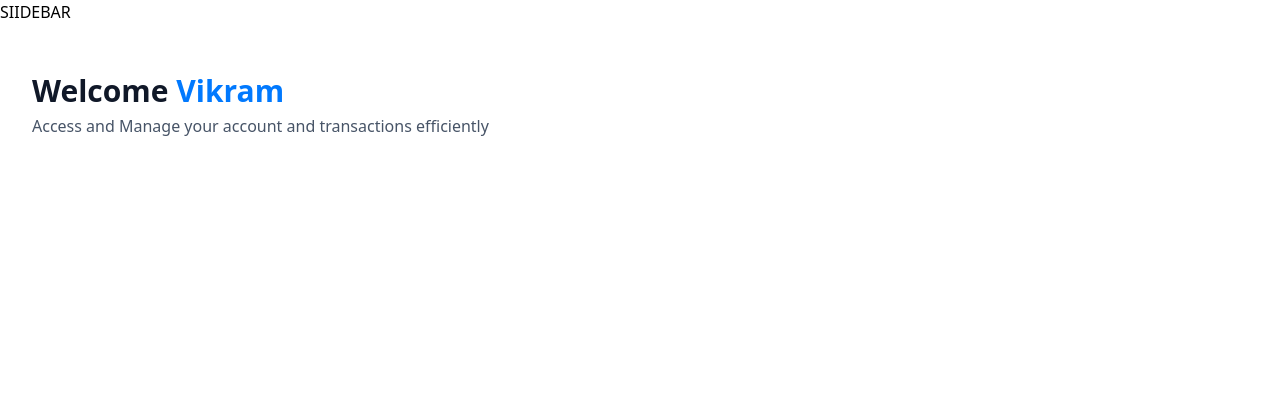
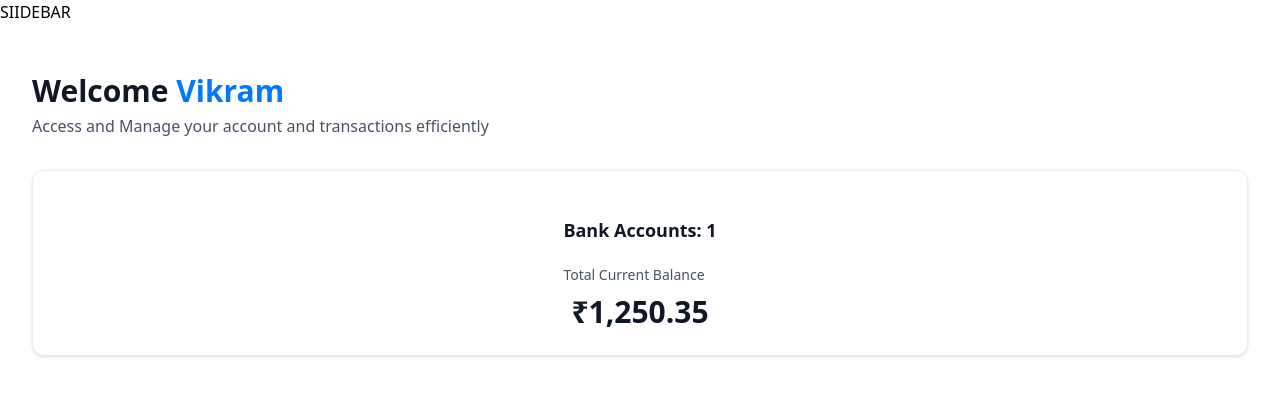
Before and after one commit to vikram10-6/Horizon, a Next.js app: page / in a window 1280 px wide. Shown: the top 396 px of the page. Built offline with nearby package versions, Linux system fonts and the light colour scheme.

Commit message:
Add basic user Interface

```diff
--- a/app/(root)/page.tsx
+++ b/app/(root)/page.tsx
@@ -1,23 +1,30 @@
-import HeaderBox from '@/components/ui/HeaderBox'
-import React from 'react'
+import TotalBalanceBox from "@/components/TotalBalanceBox";
+import HeaderBox from "@/components/ui/HeaderBox";
+import React from "react";
 
 const Home = () => {
-    const loggedIn = {firstName:'Vikram'}
+  const loggedIn = { firstName: "Vikram" };
 
   return (
-    <section className='home'>
+    <section className="home">
       <div className="home-content">
         <header className="home-header">
           <HeaderBox
-                    type = "greeting"
-                    title = "Welcome"
-                    user = {loggedIn?.firstName || 'Guest'}
-                    subtext = "Access and Manage your account and transactions efficiently"
+            type="greeting"
+            title="Welcome"
+            user={loggedIn?.firstName || "Guest"}
+            subtext="Access and Manage your account and transactions efficiently"
+          />
+
+          <TotalBalanceBox
+            accounts={[]}
+            totalBanks={1}
+            totalCurrentBalance={1250.35}
           />
         </header>
       </div>
     </section>
-  )
-}
+  );
+};
 
-export default Home
+export default Home;
--- a/app/globals.css
+++ b/app/globals.css
@@ -118,7 +118,7 @@
   }
 
   .total-balance {
-    @apply flex w-full items-center gap-4 rounded-xl border border-gray-200 p-4 shadow-chart sm:gap-6 sm:p-6;
+    @apply flex w-full flex-col items-center gap-4 rounded-xl border border-gray-200 p-4 shadow-chart sm:gap-6 sm:p-6;
   }
 
   .total-balance-chart {
--- /dev/null
+++ b/components/TotalBalanceBox.tsx
@@ -0,0 +1,29 @@
+import { formatAmount } from '@/lib/utils'
+import React from 'react'
+import CountUp from 'react-countup/build/CountUp'
+
+const TotalBalanceBox = ({accounts=[],totalBanks,totalCurrentBalance}:TotlaBalanceBoxProps) => {
+  return (
+    <section className='total-balance'>
+        <div className="total-balance-chart">
+            {/* DoughnutChart*/}
+        </div>
+        <div className="flex flex-col gap-6 ">
+            <h2 className="header-2">
+                Bank Accounts: {totalBanks}
+            </h2>
+            <div className="flex flex-col gap-2">
+                <p className="total-balance-label">
+                    Total Current Balance
+                </p>
+                <p className="total-balance-amount flex-center gap-2">
+
+                    {formatAmount(totalCurrentBalance)}
+                </p>
+            </div>
+        </div>
+    </section>
+  )
+}
+
+export default TotalBalanceBox
--- a/lib/utils.ts
+++ b/lib/utils.ts
@@ -66,9 +66,9 @@ export const formatDateTime = (dateString: Date) => {
 };
 
 export function formatAmount(amount: number): string {
-  const formatter = new Intl.NumberFormat("en-US", {
+  const formatter = new Intl.NumberFormat("en-IN", {
     style: "currency",
-    currency: "USD",
+    currency: "INR",
     minimumFractionDigits: 2,
   });
 
--- a/package.json
+++ b/package.json
@@ -14,7 +14,9 @@
     "clsx": "^2.1.1",
     "lucide-react": "^0.424.0",
     "next": "14.2.5",
+    "query-string": "^9.1.0",
     "react": "^18",
+    "react-countup": "^6.5.3",
     "react-dom": "^18",
     "tailwind-merge": "^2.4.0",
     "tailwindcss-animate": "^1.0.7"
```
Also changed, not shown: 1 other file (tests, documents, lock files or other folders). Lines whose indentation alone changed are shown as unchanged.
